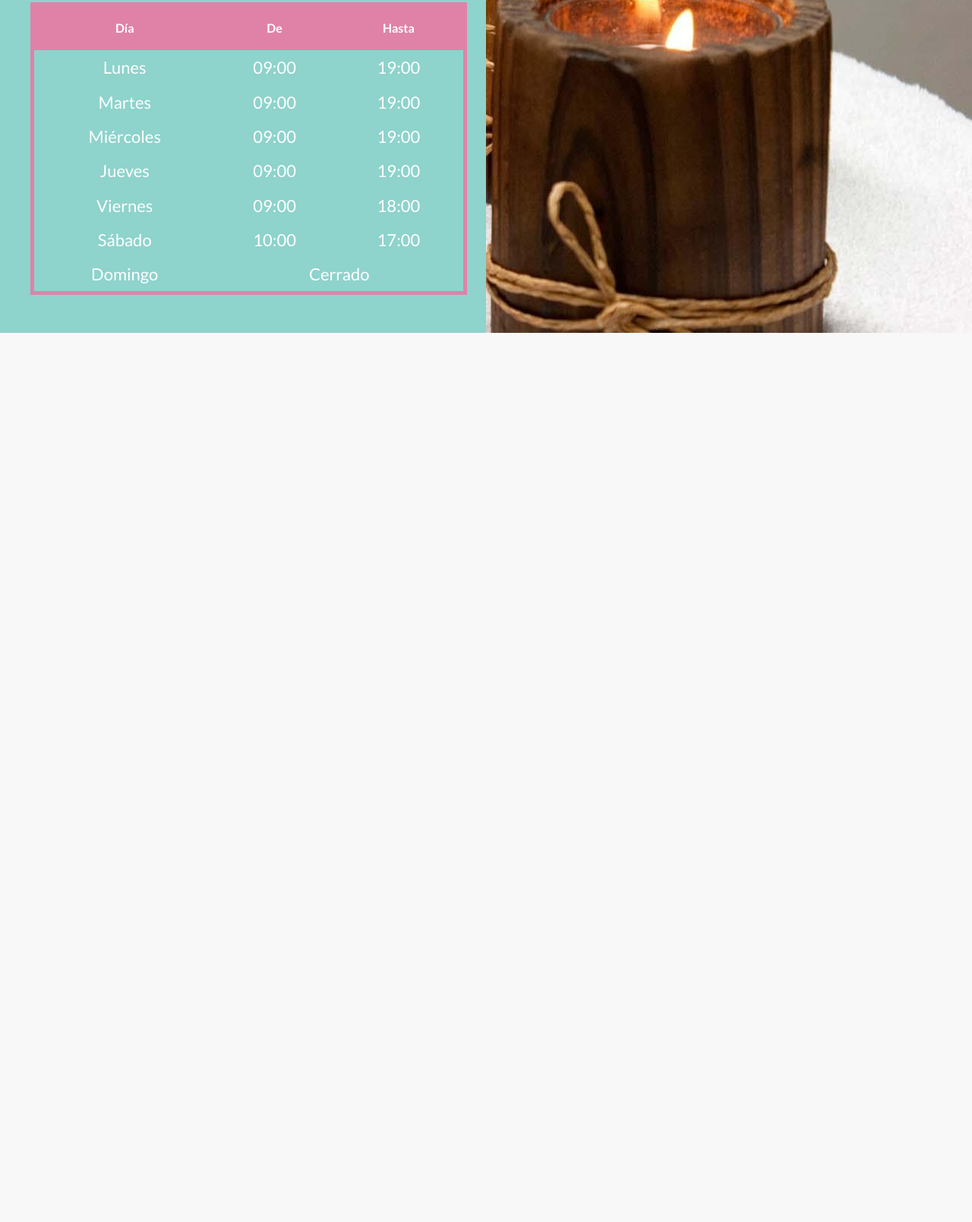
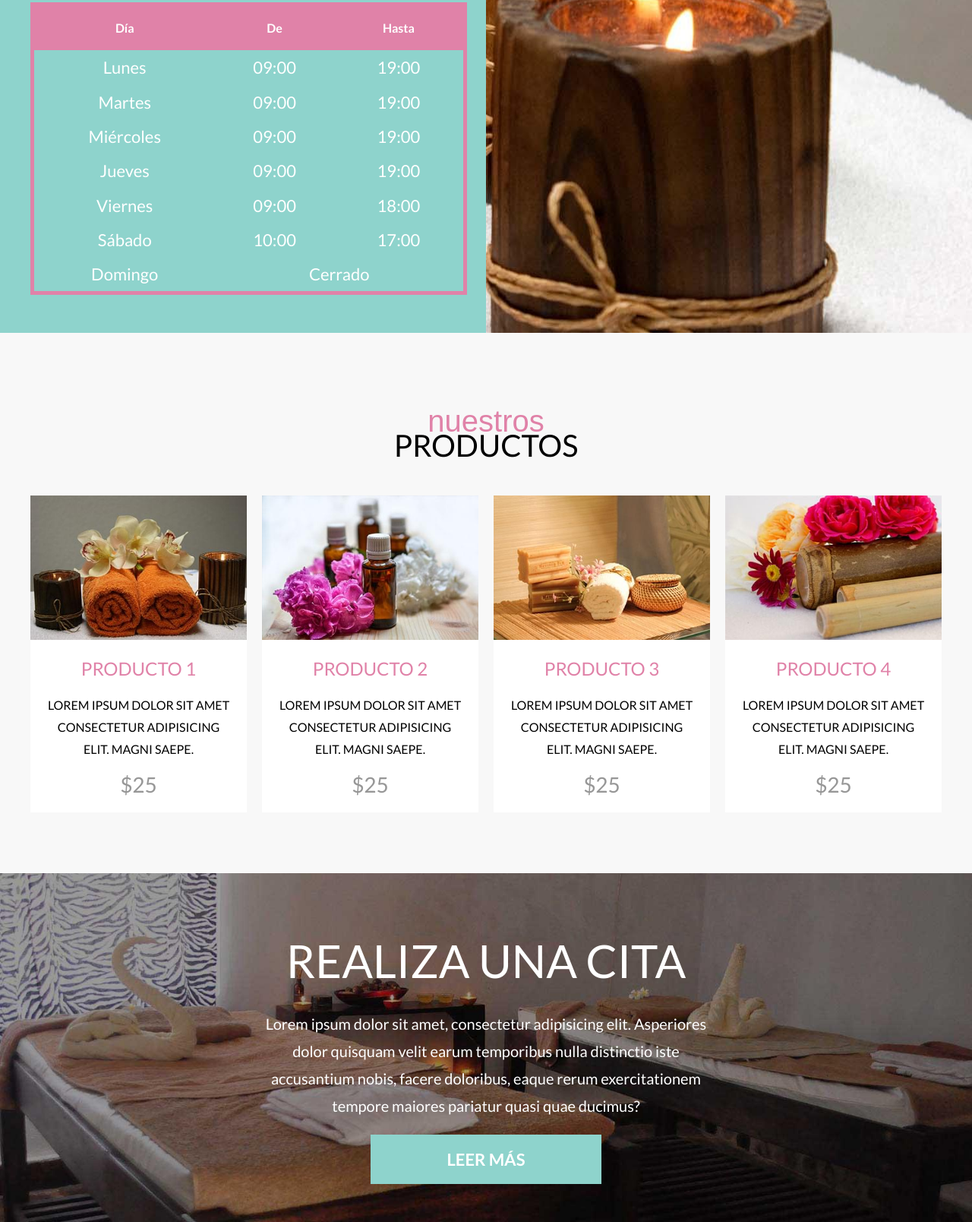
Before and after one commit to muxanz/carolina-spa, a website: page index.html in a window 1280 px wide. Shown: the part 2293-3901 px from the top of the page at 76% size. Before the commit the page ends 2731 px from the top, so only its background shows below. Drawn offline with Linux system fonts and the light colour scheme; a web font is replaced by a local one.

Commit message:
product and appointment section added with scss

```diff
--- a/index.html
+++ b/index.html
@@ -140,7 +140,62 @@
             </div>
         </div>
     </section>
-
+    <main class="productos contenedor seccion">
+        <h2 class="productos__heading">nuestros <span>productos</span></h2>
+        <div class="productos__grid">
+            <div class="producto">
+                <div class="producto__mask">
+                    <img src="build/img/producto_01.jpg" alt="imagen prodcuto" class="producto__imagen">
+                </div>
+                <div class="producto__contenido">
+                    <h3 class="producto__nombre">Producto 1</h3>
+                    <p class="producto__descripcion">Lorem ipsum dolor sit amet consectetur adipisicing elit. Magni
+                        saepe.</p>
+                    <p class="producto__precio">$25</p>
+                </div>
+            </div>
+            <div class="producto">
+                <div class="producto__mask">
+                    <img src="build/img/producto_02.jpg" alt="imagen prodcuto" class="producto__imagen">
+                </div>
+                <div class="producto__contenido">
+                    <h3 class="producto__nombre">Producto 2</h3>
+                    <p class="producto__descripcion">Lorem ipsum dolor sit amet consectetur adipisicing elit. Magni
+                        saepe.</p>
+                    <p class="producto__precio">$25</p>
+                </div>
+            </div>
+            <div class="producto">
+                <div class="producto__mask">
+                    <img src="build/img/producto_03.jpg" alt="imagen prodcuto" class="producto__imagen">
+                </div>
+                <div class="producto__contenido">
+                    <h3 class="producto__nombre">Producto 3</h3>
+                    <p class="producto__descripcion">Lorem ipsum dolor sit amet consectetur adipisicing elit. Magni
+                        saepe.</p>
+                    <p class="producto__precio">$25</p>
+                </div>
+            </div>
+            <div class="producto">
+                <div class="producto__mask">
+                    <img src="build/img/producto_04.jpg" alt="imagen prodcuto" class="producto__imagen">
+                </div>
+                <div class="producto__contenido">
+                    <h3 class="producto__nombre">Producto 4</h3>
+                    <p class="producto__descripcion">Lorem ipsum dolor sit amet consectetur adipisicing elit. Magni
+                        saepe.</p>
+                    <p class="producto__precio">$25</p>
+                </div>
+            </div>
+        </div>
+    </main>
+    <section class="cita">
+        <h2 class="cita__heading">Realiza una cita</h2>
+        <p class="cita__texto">Lorem ipsum dolor sit amet, consectetur adipisicing elit. Asperiores dolor quisquam velit
+            earum temporibus nulla distinctio iste accusantium nobis, facere doloribus, eaque rerum exercitationem
+            tempore maiores pariatur quasi quae ducimus?</p>
+        <a href="#" class="cita__enlace">Leer más</a>
+    </section>
 </body>
 
 </html>
--- a/src/scss/base/_mixins.scss
+++ b/src/scss/base/_mixins.scss
@@ -18,7 +18,6 @@
         @content;
     }
 }
-
 
 @mixin boton($bgColor, $colorTexto) {
     background-color: $bgColor;
--- /dev/null
+++ b/src/scss/ui/contenido/_cita.scss
@@ -0,0 +1,29 @@
+@use 'base/mixins' as m;
+@use 'base/variables' as v;
+
+.cita {
+   background-image: url(../img/bg_citas.jpg);
+   background-position: center center;
+   background-size: cover;
+   background-attachment: fixed;
+   padding: 5rem 0;
+   text-align: center;
+
+   &__heading {
+      @include m.heading;
+      color: v.$blanco;
+      font-size: 6rem;
+   }
+
+   &__texto {
+      max-width: 60rem;
+      margin: 0 auto;
+      color: v.$blanco;
+      line-height: 1.8;
+   }
+
+   &__enlace {
+      @include m.boton(v.$primario, v.$blanco);
+      padding: 2rem 10rem;
+   }
+}
--- a/src/scss/ui/contenido/_index.scss
+++ b/src/scss/ui/contenido/_index.scss
@@ -1,3 +1,5 @@
 @forward 'bienvenida';
 @forward 'cards';
 @forward 'horario';
+@forward 'producto';
+@forward 'cita';
--- /dev/null
+++ b/src/scss/ui/contenido/_producto.scss
@@ -0,0 +1,62 @@
+@use 'base/mixins' as m;
+@use 'base/variables' as v;
+
+.productos {
+   &__heading {
+      @include m.headingCursiva;
+      margin-bottom: 5rem;
+   }
+
+   &__grid {
+      @include m.grid(1, 2rem);
+
+      @include m.tablet {
+         @include m.grid(2, 2rem);
+      }
+
+      @include m.desktop {
+         @include m.grid(4, 2rem);
+      }
+   }
+}
+
+.producto {
+   &__contenido {
+      background-color: v.$blanco;
+      padding: 2rem;
+   }
+
+   &__mask {
+      overflow: hidden;
+   }
+
+   &__imagen {
+      width: 100%;
+      transition-property: transform;
+      transition-duration: .3s;
+
+      &:hover {
+         transform: scale(1.1);
+      }
+   }
+
+   &__nombre {
+      @include m.heading;
+      font-size: 2.4rem;
+      color: v.$secundario;
+   }
+
+   &__descripcion {
+      text-align: center;
+      text-transform: uppercase;
+      font-size: 1.6rem;
+      line-height: 1.8;
+   }
+
+   &__precio {
+      text-align: center;
+      color: v.$gris;
+      font-size: 2.8rem;
+      margin: 0;
+   }
+}
```
Also changed, not shown: build/css/app.css, 1 other file.
